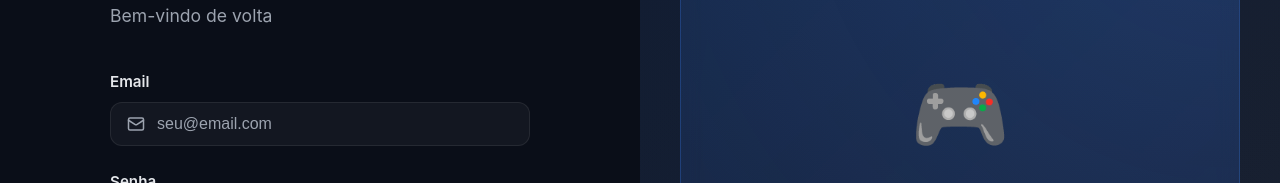
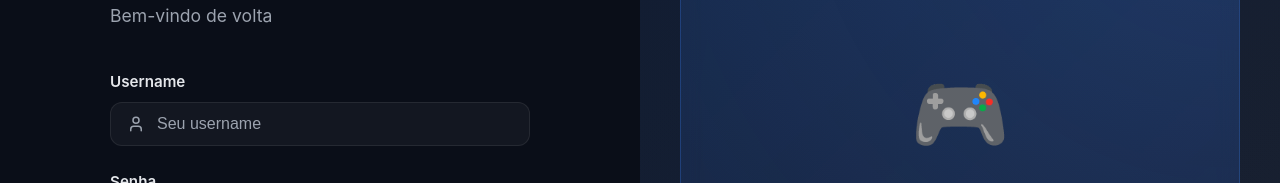
Before and after one commit to engfelipelacerda/joga-plus, a React app in the folder frontend/: page /login in a window 1280 px wide. Shown: the part 209-392 px from the top of the page. Built offline with nearby package versions, Linux system fonts and the light colour scheme; the HTML template or start-up script is replaced by a standard one.

Commit message:
integracao front back login

```diff
--- a/frontend/src/pages/Login.jsx
+++ b/frontend/src/pages/Login.jsx
@@ -1,28 +1,53 @@
-import { useState } from 'react';
-import { Mail, Lock, ArrowRight, Eye, EyeOff } from 'lucide-react';
+import { useState } from "react";
+import { User, Lock, ArrowRight, Eye, EyeOff } from "lucide-react";
 
 export default function Login() {
-  const [email, setEmail] = useState('');
-  const [password, setPassword] = useState('');
+  const [username, setUsername] = useState("");
+  const [password, setPassword] = useState("");
   const [showPassword, setShowPassword] = useState(false);
   const [loading, setLoading] = useState(false);
-  const [error, setError] = useState('');
+  const [error, setError] = useState("");
 
   const handleSubmit = async (e) => {
     e.preventDefault();
-    setError('');
+
+    setError("");
     setLoading(true);
 
     try {
-      // TODO: Integrar com backend
-      console.log({ email, password });
-      // Simulação de login bem-sucedido
-      setTimeout(() => {
-        setLoading(false);
-        // window.location.href = '/dashboard';
-      }, 1000);
+      const response = await fetch("http://localhost:3333/auth/login", {
+        method: "POST",
+        headers: {
+          "Content-Type": "application/json",
+        },
+        body: JSON.stringify({
+          username,
+          password,
+        }),
+      });
+
+      const data = await response.json();
+
+      console.log("Status:", response.status);
+      console.log("Resposta:", data);
+
+      if (!response.ok) {
+        throw new Error(data.message || "Usuário ou senha inválidos.");
+      }
+
+      // Se o backend retornar um token JWT
+      if (data.token) {
+        localStorage.setItem("token", data.token);
+      }
+
+      console.log("Login realizado com sucesso!");
+
+      window.location.href = "/";
     } catch (err) {
-      setError('Erro ao fazer login. Tente novamente.');
+      console.error(err);
+
+      setError(err.message || "Erro ao fazer login.");
+    } finally {
       setLoading(false);
     }
   };
@@ -32,21 +57,23 @@ export default function Login() {
       <div className="login-left">
         <div className="login-content">
           <div className="login-header">
-            <h1>Joga<span>+</span></h1>
+            <h1>
+              Joga<span>+</span>
+            </h1>
             <p>Bem-vindo de volta</p>
           </div>
 
           <form onSubmit={handleSubmit} className="login-form">
             <div className="form-group">
-              <label htmlFor="email">Email</label>
+              <label htmlFor="username">Username</label>
               <div className="input-wrapper">
-                <Mail size={18} />
+                <User size={18} />
                 <input
-                  id="email"
-                  type="email"
-                  placeholder="seu@email.com"
-                  value={email}
-                  onChange={(e) => setEmail(e.target.value)}
+                  id="username"
+                  type="text"
+                  placeholder="Seu username"
+                  value={username}
+                  onChange={(e) => setUsername(e.target.value)}
                   required
                 />
               </div>
@@ -58,7 +85,7 @@ export default function Login() {
                 <Lock size={18} />
                 <input
                   id="password"
-                  type={showPassword ? 'text' : 'password'}
+                  type={showPassword ? "text" : "password"}
                   placeholder="••••••••"
                   value={password}
                   onChange={(e) => setPassword(e.target.value)}
@@ -77,7 +104,7 @@ export default function Login() {
             {error && <div className="error-message">{error}</div>}
 
             <button type="submit" className="submit-button" disabled={loading}>
-              {loading ? 'Entrando...' : 'Entrar'}
+              {loading ? "Entrando..." : "Entrar"}
               <ArrowRight size={18} />
             </button>
           </form>
@@ -85,8 +112,14 @@ export default function Login() {
           <div className="login-divider">ou</div>
 
           <div className="login-footer">
-            <p>Não tem conta? <a href="/register">Criar conta</a></p>
-            <p><a href="/forgot-password" className="forgot-link">Esqueci minha senha</a></p>
+            <p>
+              Não tem conta? <a href="/register">Criar conta</a>
+            </p>
+            <p>
+              <a href="/forgot-password" className="forgot-link">
+                Esqueci minha senha
+              </a>
+            </p>
           </div>
         </div>
       </div>
--- a/frontend/src/pages/Register.jsx
+++ b/frontend/src/pages/Register.jsx
@@ -86,7 +86,7 @@ export default function Register() {
                 <input
                   id="name"
                   type="text"
-                  placeholder="username"
+                  placeholder="Seu novo username"
                   value={username}
                   onChange={(e) => setUserName(e.target.value)}
                   required
```
